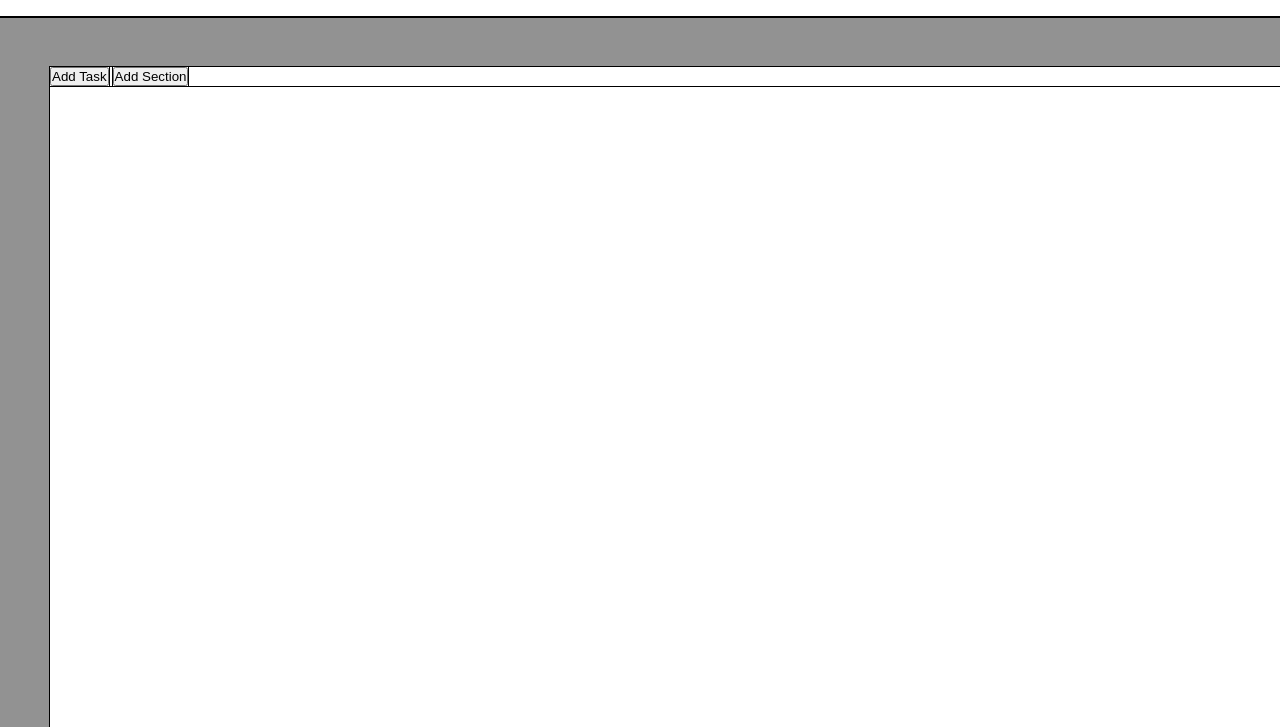
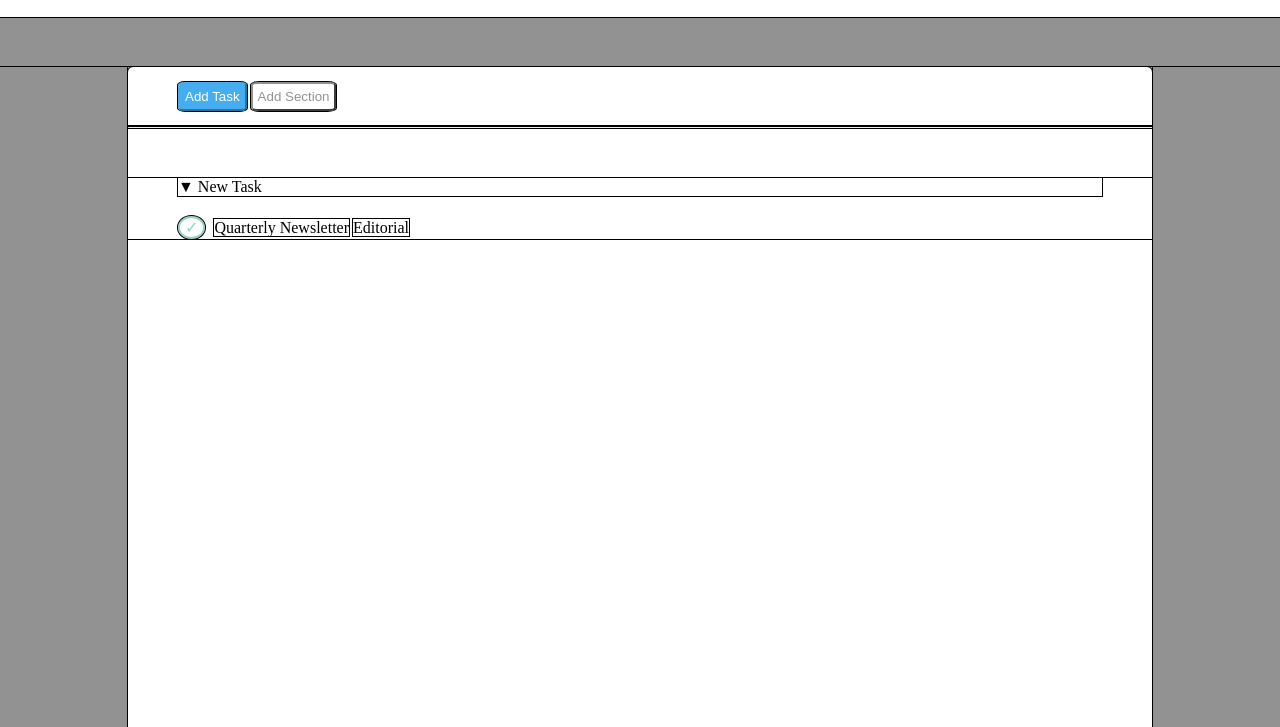
Before and after one commit to VincenzoAmari/html-css-toboolist, a plain HTML site: page index.html in a window 1280 px wide. Shown: the part 73-800 px from the top of the page. Drawn offline with Linux system fonts and the light colour scheme.

Commit message:
add new task

```diff
--- a/index.html
+++ b/index.html
@@ -22,10 +22,18 @@
         <div class="container">
 
             <div class="first-block">
-                <button>Add Task</button>
-                <button>Add Section</button>
+                <button class="botton-task">Add Task</button>
+                <button class="botton-section">Add Section</button>
             </div>
 
+            <hr>
+
+            <div>
+                <p>&#9660; New Task</p>
+                <span class="check-box">&check;</span>
+                <span>Quarterly Newsletter</span>
+                <span class="editorial"> Editorial </span>
+            </div>
         </div>
 
     </main>
--- a/style.css
+++ b/style.css
@@ -24,18 +24,52 @@ body{
 main{
     display: block;
     margin: auto;
+
 }
 
 .container{
+    border-radius: 5px;
     background-color: rgb(255, 255, 255);
-    height: 88%;
-    position:fixed;
-    width: 100%;
-    margin: 50px ;
+    margin: 50px 10%;
     display: block;
+    height: 800px;
 
 }
 
 .first-block{
-    position: relative;
+    padding: 15px 50px;
+
+
 }
+
+.botton-task{
+    padding: 5px;
+    border-color: #47ADF1;
+    border-radius: 10%;
+    background-color: #47ADF1;
+    color:white;
+}
+
+.botton-section{
+    padding: 5px;
+    border-radius: 10%;
+    border-color: #929292;
+    color: #929292;
+    background-color: white;
+}
+
+P{
+    margin: 50px 50px 20px 50px;
+}
+
+.check-box{
+    margin-left: 50px;
+    margin-right: 5px;
+    color: #8FD5C6;
+    border: solid #8FD5C6 2px;
+    display: inline-block;
+    padding: 0px 5px;
+    border-radius: 50%;
+
+
+}
```
Also changed, not shown: debug.css (line endings or trailing spaces).
